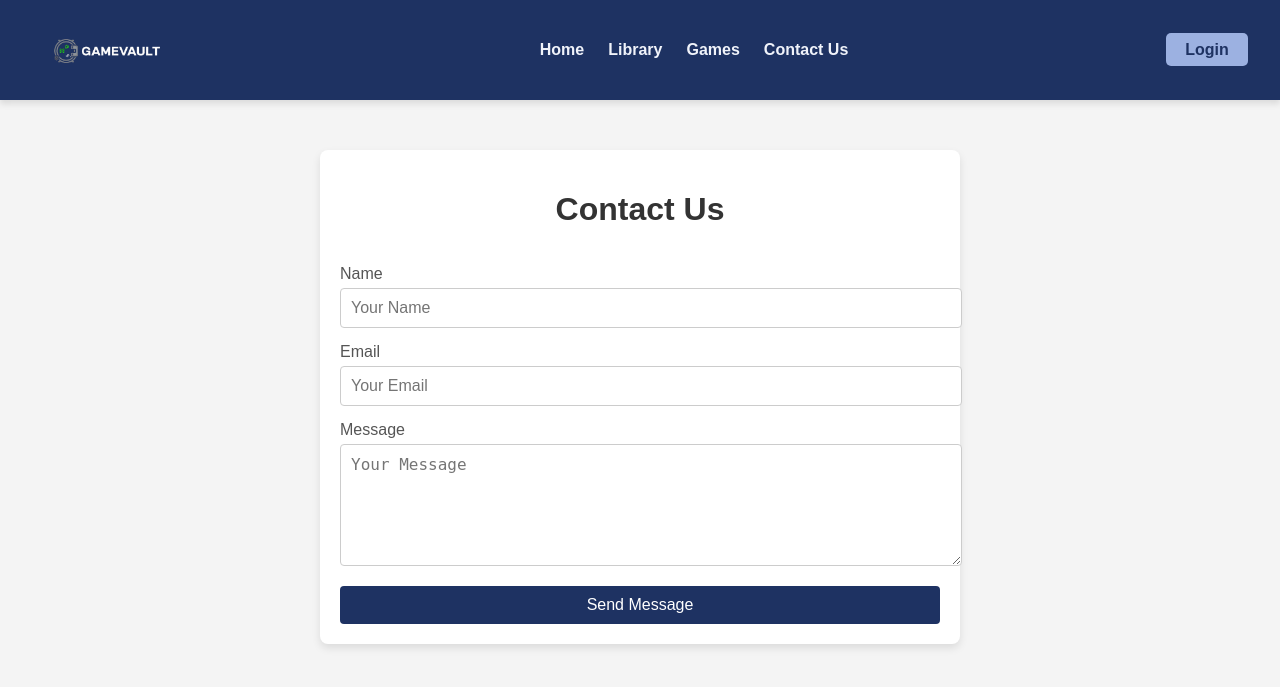
After one commit to abdelkouddousalami/GameVault, a PHP site: page /contact.php in a window 1280 px wide. The commit adds this page. Shown: the top 687 px of the page. Run offline with PHP 8.4, Linux system fonts and the light colour scheme.

Commit message:
adding CRUD and contact page and also error page

```diff
--- /dev/null
+++ b/contact.css
@@ -0,0 +1,126 @@
+body {
+    font-family: 'Arial', sans-serif;
+    background-color: #f4f4f4;
+    margin: 0;
+    padding: 0;
+}
+.navbar {
+    display: flex;
+    justify-content: space-between;
+    align-items: center;
+    padding: 1rem 2rem;
+    background-color: #1e3262;
+    box-shadow: 0 4px 6px rgba(0, 0, 0, .1);
+  }
+  .navbar::after {
+    content: "";
+    width: 100%;
+    position: absolute;
+    background: linear-gradient(to top, #ffffff 14%, rgba(255, 255, 255, 0.5) 50%, transparent);
+    border-radius: 10px;
+    z-index: 200;
+    top: 0;
+    left: 50%;
+    transform: translateX(-50%);
+  }
+  .navbar img{
+    width: 150px;
+    height: 50px;
+    object-fit: cover;
+    margin-top: 10px;
+  }
+
+  .navbar .logo a {
+    font-size: 2rem;
+    font-weight: bold;
+    color: #d77e9f;
+    text-decoration: none;
+  }
+
+  .navbar .nav-links {
+    list-style: none;
+    display: flex;
+    gap: 1.5rem;
+  }
+
+  .navbar .nav-links li a {
+    text-decoration: none;
+    color: #f0f3fa;
+    font-size: 1rem;
+    font-weight: 600;
+    transition: color 0.3s ease;
+  }
+
+  .navbar .nav-links li a:hover {
+    color :#c8624d;
+  }
+
+  .navbar .login-btn a {
+    background-color: #9cb1e1;
+    color: #1e3262;
+    padding: 0.5rem 1.2rem;
+    border-radius: 5px;
+    text-decoration: none;
+    font-weight: 600;
+    transition: background-color 0.3s ease, color 0.3s ease;
+  }
+
+  .navbar .login-btn a:hover {
+    background-color: #1e3262;
+    color: #f0f3fa;
+  }
+
+.contact-container {
+    max-width: 600px;
+    margin: 50px auto;
+    padding: 20px;
+    background-color: #ffffff;
+    box-shadow: 0 4px 8px rgba(0, 0, 0, 0.1);
+    border-radius: 8px;
+}
+
+.contact-container h1 {
+    text-align: center;
+    color: #333;
+}
+
+.contact-form {
+    display: flex;
+    flex-direction: column;
+}
+
+.contact-form label {
+    margin-top: 15px;
+    color: #555;
+}
+
+.contact-form input,
+.contact-form textarea {
+    width: 100%;
+    padding: 10px;
+    margin-top: 5px;
+    border: 1px solid #ccc;
+    border-radius: 4px;
+    font-size: 16px;
+}
+
+.contact-form button {
+    margin-top: 20px;
+    padding: 10px;
+    background-color: #1e3262;
+    color: #ffffff;
+    border: none;
+    border-radius: 4px;
+    cursor: pointer;
+    font-size: 16px;
+    transition: background-color 0.3s;
+}
+
+.contact-form button:hover {
+    background-color: #c8624d;
+}
+
+.contact-form textarea {
+    resize: vertical;
+    height: 100px;
+}
--- /dev/null
+++ b/contact.php
@@ -0,0 +1,50 @@
+<!DOCTYPE html>
+<html lang="en">
+<head>
+    <meta charset="UTF-8">
+    <meta name="viewport" content="width=device-width, initial-scale=1.0">
+    <title>Contact Us</title>
+</head>
+<body>
+<!DOCTYPE html>
+<html lang="en">
+<head>
+    <meta charset="UTF-8">
+    <meta name="viewport" content="width=device-width, initial-scale=1.0">
+    <title>Contact Us</title>
+    <link rel="stylesheet" href="contact.css?<?php echo time(); ?>">
+</head>
+<body>
+<nav class="navbar">
+        <div class="logo">
+            <a href="index.php"><img src="img/logo.png" alt=""></a>
+        </div>
+        <ul class="nav-links">
+            <li><a href="index.php">Home</a></li>
+            <li><a href="library.php">Library</a></li>
+            <li><a href="#">Games</a></li>
+            <li><a href="#">Contact Us</a></li>
+        </ul>
+        <div class="login-btn"><a href="view/login.php">Login</a></div>
+    </nav>
+
+    <div class="contact-container">
+        <h1>Contact Us</h1>
+        <form class="contact-form">
+            <label for="name">Name</label>
+            <input type="text" id="name" name="name" placeholder="Your Name" required>
+
+            <label for="email">Email</label>
+            <input type="email" id="email" name="email" placeholder="Your Email" required>
+
+            <label for="message">Message</label>
+            <textarea id="message" name="message" placeholder="Your Message" required></textarea>
+
+            <button type="submit">Send Message</button>
+        </form>
+    </div>
+</body>
+</html>
+
+</body>
+</html>
--- a/database.sql
+++ b/database.sql
@@ -14,6 +14,7 @@ CREATE TABLE Users (
     created_at TIMESTAMP DEFAULT CURRENT_TIMESTAMP
 );
 
+
 CREATE TABLE Games (
     id INT AUTO_INCREMENT PRIMARY KEY,
     title VARCHAR(100) NOT NULL,
@@ -21,8 +22,10 @@ CREATE TABLE Games (
     genre VARCHAR(50),
     description TEXT,
     score FLOAT,
-    created_at TIMESTAMP DEFAULT CURRENT_TIMESTAMP
+    created_at TIMESTAMP DEFAULT CURRENT_TIMESTAMP,
+    image_url VARCHAR(255)
 );
+
 
 CREATE TABLE UserGames (
     id INT AUTO_INCREMENT PRIMARY KEY,
```
Also changed, not shown: crud.php (added, +15 -0 lines), dashboard.php (+26 -14 lines), erorr.css (added, +35 -0 lines), error.php (added, +17 -0 lines), index.css (+51 -17 lines), index.php (+25 -33 lines).
